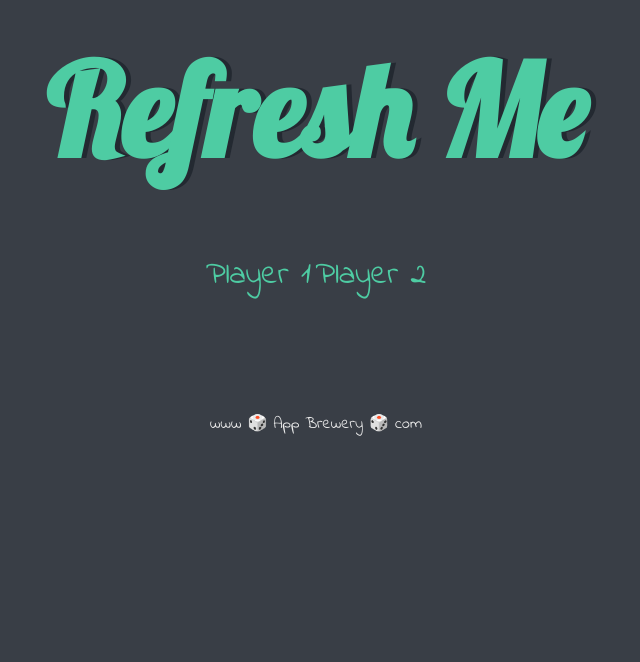
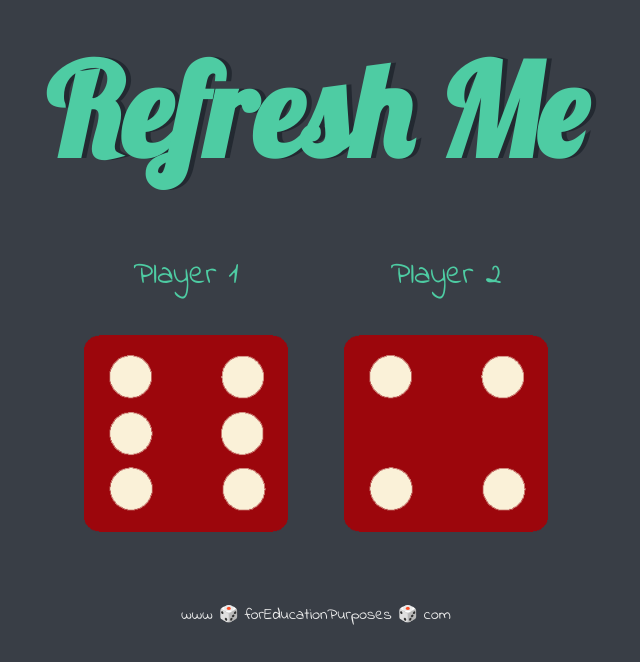
Before and after one commit to yagmuracikgoz/dicee-again, a plain HTML site: page dicee.html in a window 1280 px wide. Shown: the whole page, without its empty margins (324-964 px from the left). Drawn offline with Linux system fonts and the light colour scheme.

Commit message:
the dices changes after refresh

```diff
--- /dev/null
+++ b/app.js
@@ -0,0 +1,10 @@
+let randomNumber1= Math.floor(Math.random()*6)+1;
+
+let randomNumber2= Math.floor(Math.random()*6)+1;
+
+
+let images1= "./images/dice"+ randomNumber1 + ".png";
+let images2= "./images/dice"+randomNumber2+".png";
+
+document.querySelector(".dice .img1").setAttribute("src",images1);
+document.querySelector(".dice .img2").setAttribute("src", images2);
--- a/dicee.html
+++ b/dicee.html
@@ -15,15 +15,19 @@
 
       <div class="dice">
         <p>Player 1</p>
-        <img class="img1" src="" />
+        <img class="img1" src="./images/dice6.png" />
       </div>
 
       <div class="dice">
         <p>Player 2</p>
-        <img class="img2" src="" />
+        <img class="img2" src="./images/dice6.png" />
       </div>
     </div>
 
-    <footer>www 🎲 App Brewery 🎲 com</footer>
+    <footer>www 🎲 forEducationPurposes 🎲 com</footer>
+
+
+    <script src="app.js" charset="utf-8"></script>
   </body>
+
 </html>
```
